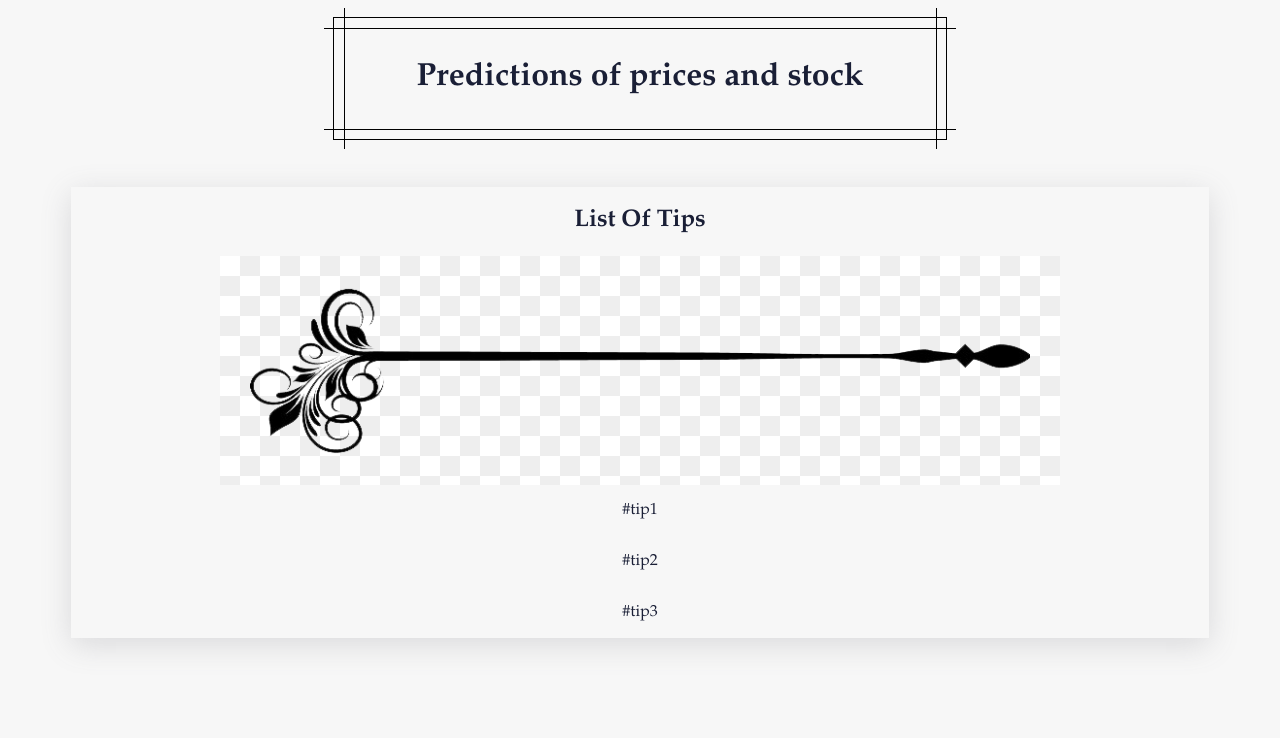
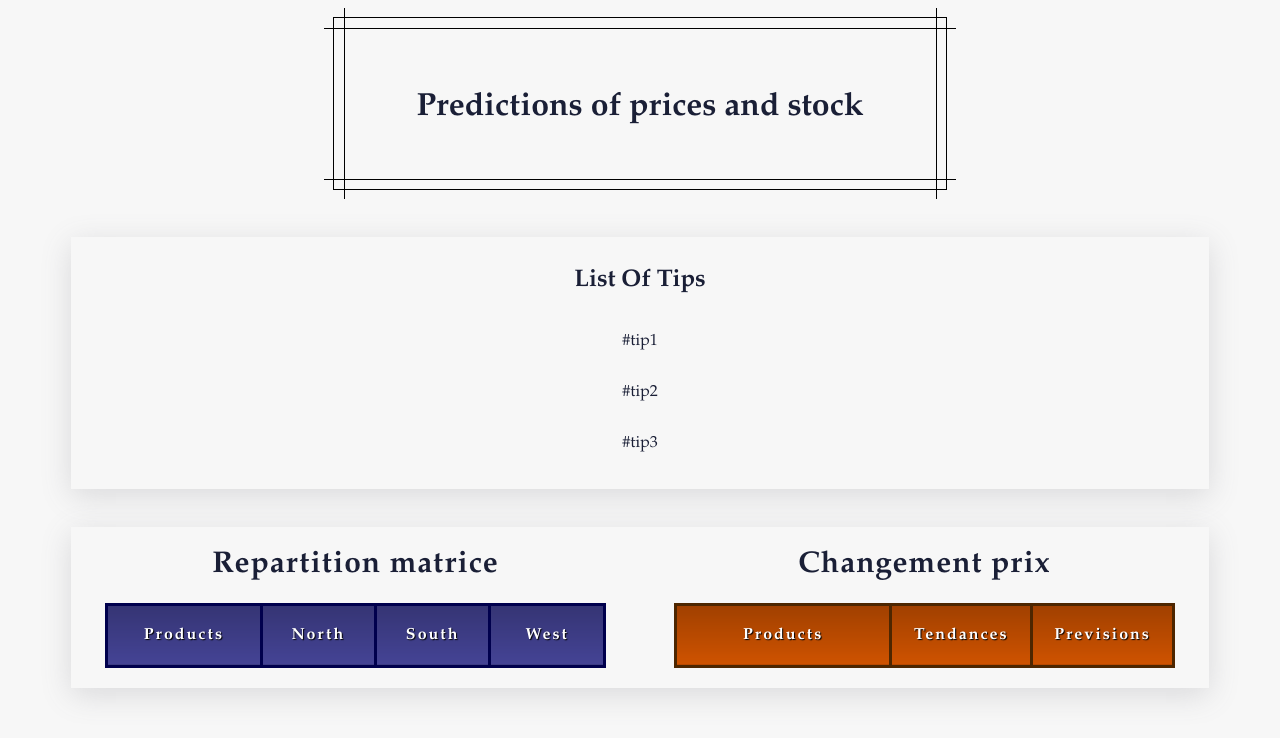
Before and after one commit to Thrynk/ERPsim-helper, a Django app: page / in a window 1280 px wide. Shown: the top 738 px of the page. Run offline with Django 3.2, Linux system fonts and the light colour scheme; lists and menus that the app fills with data are empty.

Commit message:
push front

```diff
--- /dev/null
+++ b/django_server/erpsim_helper/static/cssFiles/style.css
@@ -0,0 +1,246 @@
+
+
+img {
+    margin : none;
+}
+
+input{
+    padding:5px;
+    border:2px solid #ccc;
+    -webkit-border-radius: 5px;
+    border-radius: 5px;
+}
+
+input:focus {
+    border-color:#333;
+}
+
+input[type=submit] {
+    padding:5px 15px;
+    background:#ccc;
+    border:0 none;
+    cursor:pointer;
+    -webkit-border-radius: 5px;
+    border-radius: 5px;
+}
+
+/* TABLEAUX */
+
+#tableaux {
+    display: flex;
+}
+
+
+/* TABLEAU  1 */
+
+#tableau1table {
+  table-layout: fixed;
+  width: 100%;
+  border-collapse: collapse;
+  border: 3px solid #00004d;
+}
+
+#tableau1thead .tableau1th:nth-child(1) {
+  width: 30%;
+}
+
+#tableau1thead  .tableau1th:nth-child(2) {
+  width: 20%;
+}
+
+#tableau1thead  .tableau1th:nth-child(3) {
+  width: 20%;
+}
+
+#tableau1thead .tableau1th:nth-child(4) {
+  width: 20%;
+}
+
+.tableau1th, #tableau1td {
+  padding: 20px;
+}
+/* typographie */
+
+
+.tableau1th {
+  letter-spacing: 2px;
+}
+
+#tableau1td {
+  letter-spacing: 1px;
+}
+
+tbody #tableau1td {
+  text-align: center;
+}
+
+tfoot .tableau1th {
+  text-align: right;
+}
+
+#tableau1thead , tfoot {
+  color: white;
+  text-shadow: 1px 1px 1px black;
+}
+
+#tableau1thead  .tableau1th, tfoot .tableau1th, tfoot #tableau1td {
+  background: linear-gradient(to top, rgba(0,0,0,0.1), rgba(0,0,0,0.3));
+  border: 3px solid #00004d;
+}
+
+tbody .tableau1tr:nth-child(odd) {
+  background-color: #f2f2f2;
+}
+
+tbody .tableau1tr:nth-child(even) {
+  background-color: white;
+}
+
+tbody .tableau1tr {
+  background-image: url(noise.png);
+}
+
+#tableau1table {
+  background-color: #4c4ba6;
+}
+
+caption {
+  font-weight: bold;
+  padding: 20px;
+  letter-spacing: 1px;
+  font-size: 30px;
+}
+
+
+.tableau1 {
+    padding-right : 3%;
+    padding-left : 3%;
+}
+
+/* TABLEAU  2 */
+
+
+#tableau2table {
+  table-layout: fixed;
+  width: 100%;
+  border-collapse: collapse;
+  border: 3px solid #4d2600;
+}
+
+#tableau2thead .tableau2th:nth-child(1) {
+  width: 35%;
+}
+
+#tableau2thead  .tableau2th:nth-child(2) {
+  width: 20%;
+}
+
+#tableau2thead  .tableau2th:nth-child(3) {
+  width: 20%;
+}
+
+#tableau2thead .tableau2th:nth-child(4) {
+  width: 35%;
+}
+
+.tableau2th, .tableau2td {
+  padding: 20px;
+}
+/* typographie */
+
+
+.tableau2th {
+  letter-spacing: 2px;
+}
+
+.tableau2td {
+  letter-spacing: 1px;
+}
+
+tbody .tableau2td {
+  text-align: center;
+}
+
+tfoot .tableau2th {
+  text-align: right;
+}
+
+#tableau2thead , tfoot {
+  color: white;
+  text-shadow: 1px 1px 1px black;
+}
+
+#tableau2thead  .tableau2th, tfoot .tableau2th, tfoot td {
+  background: linear-gradient(to top, rgba(0,0,0,0.1), rgba(0,0,0,0.3));
+  border: 3px solid #4d2600;
+}
+
+tbody .tableau2tr:nth-child(odd) {
+  background-color: #f2f2f2;
+}
+
+tbody .tableau2tr:nth-child(even) {
+  background-color: white;
+}
+
+tbody .tableau2tr {
+  background-image: url(noise.png);
+}
+
+#tableau2table {
+  background-color:  #e65c00;
+}
+
+.tableau2 {
+    padding-right : 3%;
+    padding-left : 3%;
+}
+
+
+/* LIST */
+
+#elements {
+    margin-left:5%;
+    margin-right:5%;
+
+}
+
+h2 {
+  margin: 0;
+  padding: 0;
+}
+
+ul {
+  list-style-type: none;
+  margin: 0;
+  padding: 0;
+}
+
+li {
+  border-bottom: 1px solid #ccc;
+}
+
+li:last-child {
+  border: none;
+}
+tableau2td
+li a {
+  text-decoration: none;
+  color: #000;
+  width: 200px;
+
+  -webkit-transition: font-size 0.3s ease, background-color 0.3s ease;
+  -moz-transition: font-size 0.3s ease, background-color 0.3s ease;
+  -o-transition: font-size 0.3s ease, background-color 0.3s ease;
+  -ms-transition: font-size 0.3s ease, background-color 0.3s ease;
+  transition: font-size 0.3s ease, background-color 0.3s ease;
+}
+
+li a:hover {
+  font-size: 30px;
+  background: #f6f6f6;
+}
+
+.sameSize {
+  width:10px;
+}
--- a/django_server/erpsim_helper/static/cssFiles/tips.css
+++ b/django_server/erpsim_helper/static/cssFiles/tips.css
@@ -10,6 +10,13 @@
     margin-right: 5%;
     margin-top: 3%;
 
+    padding-bottom: 20px;
+
 
     box-shadow: rgba(100, 100, 111, 0.2) 0px 7px 29px 0px;
 }
+
+.start {
+    padding-top: 30px;
+    padding-bottom: 20px;
+}
--- a/django_server/erpsim_helper/templates/forms/detail.html
+++ b/django_server/erpsim_helper/templates/forms/detail.html
@@ -5,6 +5,7 @@
     {% load static %}
     <link rel="stylesheet" type="text/css" href="{% static '../static/cssFiles/header.css' %}">
     <link rel="stylesheet" type="text/css" href="{% static '../static/cssFiles/tips.css' %}">
+    <link rel="stylesheet" type="text/css" href="{% static '../static/cssFiles/style.css' %}">
 
     <title>Predictions</title>
 </head>
@@ -23,11 +24,83 @@
 
     <h2 class = "start">List Of Tips</h2>
 
-    <img src="{% static '../static/images/separator.png' %}" >
 
     <p class = "tip">#tip1</p>
     <p class = "tip">#tip2</p>
     <p class = "tip">#tip3</p>
 
+</div>
 
+<div id = "blockListTips">
+    <div id="tableaux">
+        <div class="tableau1">
+            <table id="tableau1table">
+                <caption>Repartition matrice</caption>
+                <thead id="tableau1thead">
+                <tr class="tableau1tr">
+                    <th class="tableau1th" scope="col">Products</th>
+                    <th class="tableau1th" scope="col">North</th>
+                    <th class="tableau1th" scope="col">South</th>
+                    <th class="tableau1th" scope="col">West</th>
+                </tr>
+                </thead>
+                <tbody>
+
+                {% for key, value in predictions.items %}
+                    <tr class="tableau1tr">
+                        <th class="tableau1th" scope="row">{{key}}</th>
+                        {% for j in value %}
+                            <td id="tableau1td">{{j}}</td>
+                        {% endfor %}
+                    </tr>
+                {% endfor %}
+
+                </tbody>
+            </table>
+        </div>
+
+
+
+        <div class="tableau2">
+            <table id="tableau2table">
+                <caption>Changement prix</caption>
+                <thead id="tableau2thead">
+                <tr class="tableau2tr">
+                    <th class="tableau2th" scope="col">Products</th>
+                    <th class="tableau2th" scope="col">Tendances</th>
+                    <th class="tableau2th" scope="col">Previsions</th>
+                </tr>
+                </thead>
+                <tbody>
+
+                {% for key, value in modifPrix.items %}
+                <tr class="tableau2tr">
+                    <th class="tableau2th" scope="row">{{key}}</th>
+                    {% for j in value %}
+                        {% if forloop.counter == 1 %}
+                            {% if j > 1 %}
+                                <td class="tableau2td" ><img src="../../static/greenarrowup.png" alt="" height=12 width=12>  {{j}}</img></td>
+                            {% endif %}
+                            {% if j < 1 %}
+                                <td class="tableau2td" ><img src="../../static/redarrowdown.png" alt="" height=12 width=12>  {{j}}</img></td>
+                            {% endif %}
+                            {% if j == 1 %}
+                                <td class="tableau2td" >{{j}}</img></td>
+                            {% endif %}
+                        {% endif %}
+
+                        {% if forloop.counter == 2 %}
+                        <td class="tableau2td" >{{j}}</td>
+                        {% endif %}
+                    {% endfor %}
+                </tr>
+                {% endfor %}
+
+                </tbody>
+            </table>
+        </div>
+    </div>
 </div>
+
+
+<br><br><br><br><br>
--- a/django_server/erpsim_helper/templates/forms/detail2.html
+++ b/django_server/erpsim_helper/templates/forms/detail2.html
@@ -86,7 +86,7 @@
                     {% endif %}
 
                     {% if forloop.counter == 2 %}
-                    <td id="tableau2td" >{{j}}</td>
+                    <td class="tableau2td" >{{j}}</td>
                     {% endif %}
                 {% endfor %}
             </tr>
--- a/django_server/erpsim_helper/views.py
+++ b/django_server/erpsim_helper/views.py
@@ -65,12 +65,12 @@
         #messages.success(request, 'Game Number ' + new_contact.gameNumber + ' & player : ' + new_contact.login)
         # return redirect(reverse('detail', args=[new_contact.pk] ))
 
-        context = {}
-        return render(request, 'forms/detail.html', context)
+        #context = {}
+        #return render(request, 'forms/detail.html', context)
 
 
-        #context = {'pers': "tst",'predictions':prediction(request),'material':materialDef,'modifPrix':modificationPrix()}
-        #return render(request, 'forms/detail.html', context)
+        context = {'pers': "tst",'predictions':prediction(request),'material':materialDef,'modifPrix':modificationPrix()}
+        return render(request, 'forms/detail.html', context)
 
 
 
```
Also changed, not shown: django_server/erpsim_helper/static/style.css (deleted, +0 -279 lines).
